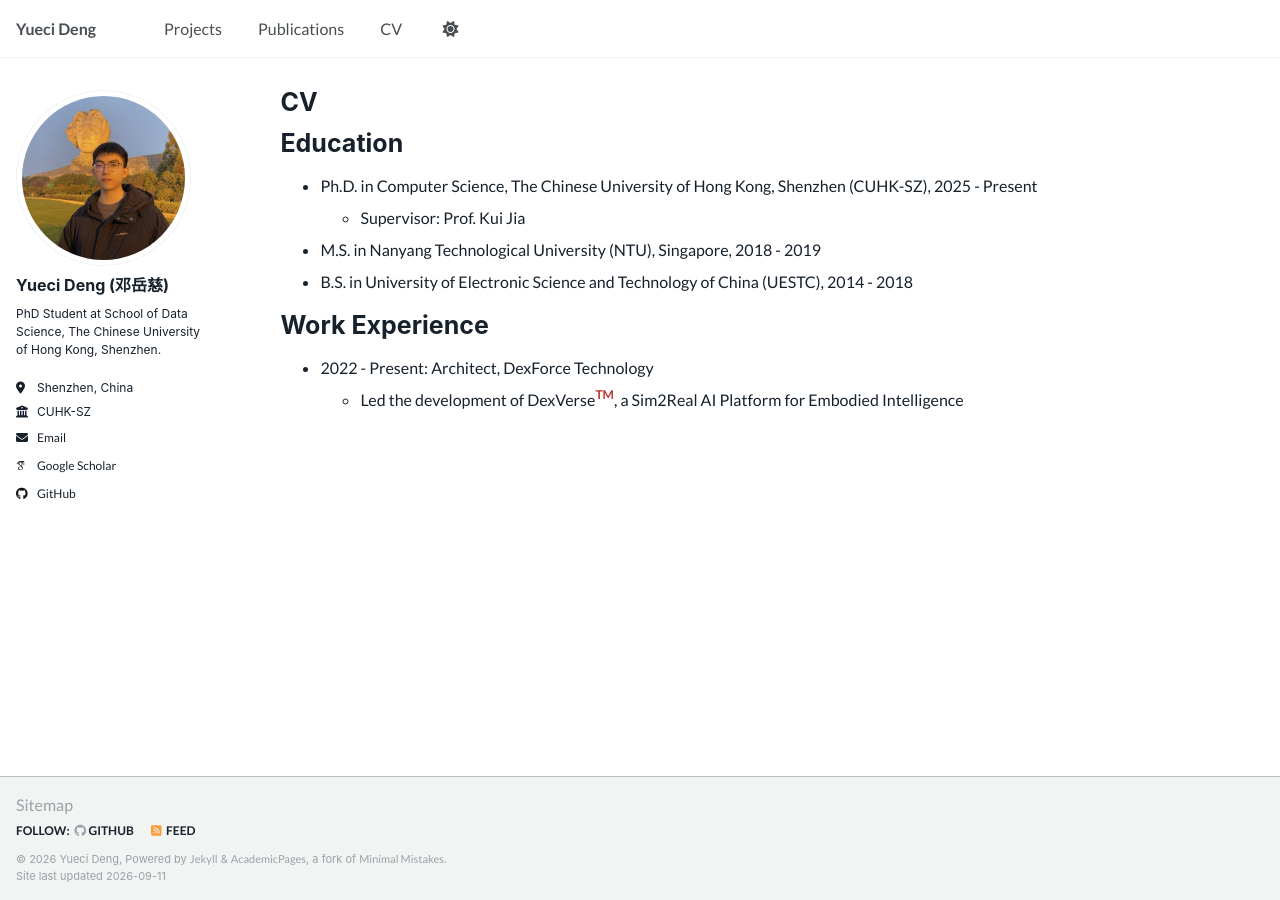
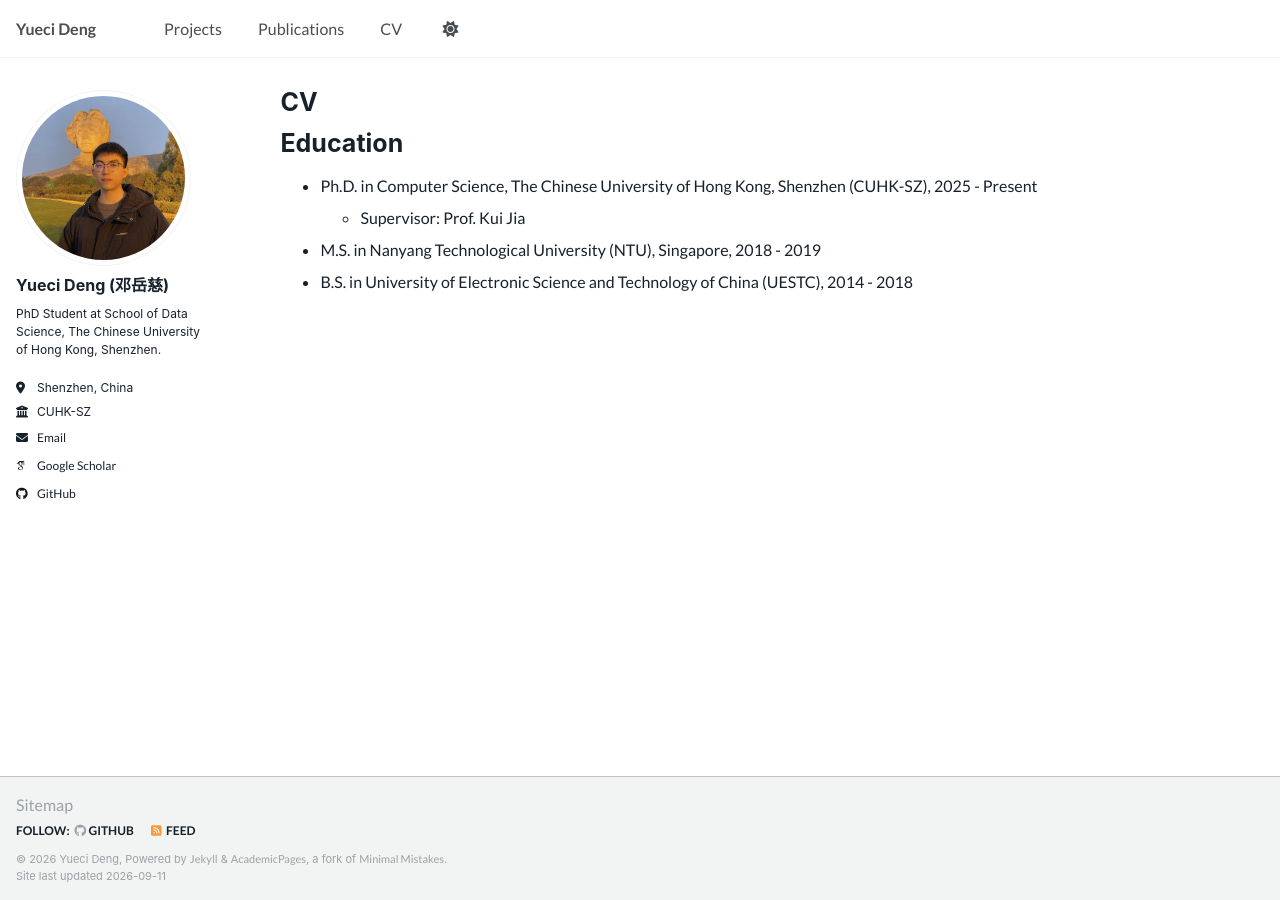
Before and after one commit to yuecideng/yuecideng.github.io, a Jekyll site: the page built from _pages/cv.md, in a window 1280 px wide. Built offline with Jekyll 4.4.1, drawn with Linux system fonts in a browser that asks for light colours; some web fonts are replaced; a script that is not in the unit is left out.

Commit message:
Remove work experience from CV

```diff
--- a/_pages/cv.md
+++ b/_pages/cv.md
@@ -15,8 +15,3 @@ Education
   * Supervisor: Prof. Kui Jia
 * M.S. in Nanyang Technological University (NTU), Singapore, 2018 - 2019
 * B.S. in University of Electronic Science and Technology of China (UESTC), 2014 - 2018
-
-Work Experience
-======
-* 2022 - Present: Architect, DexForce Technology
-  * Led the development of DexVerse<sup>TM</sup>, a Sim2Real AI Platform for Embodied Intelligence
```
